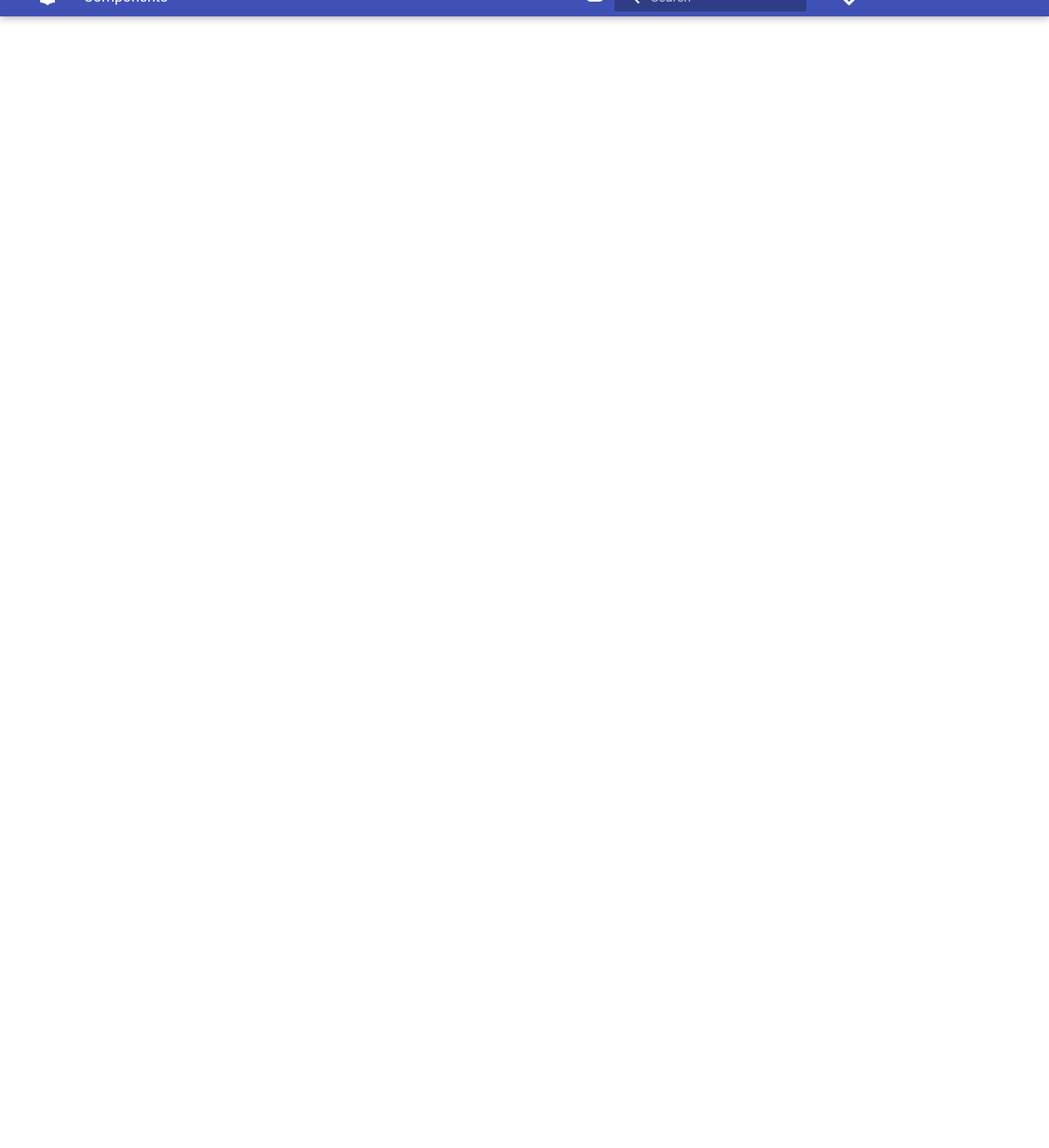
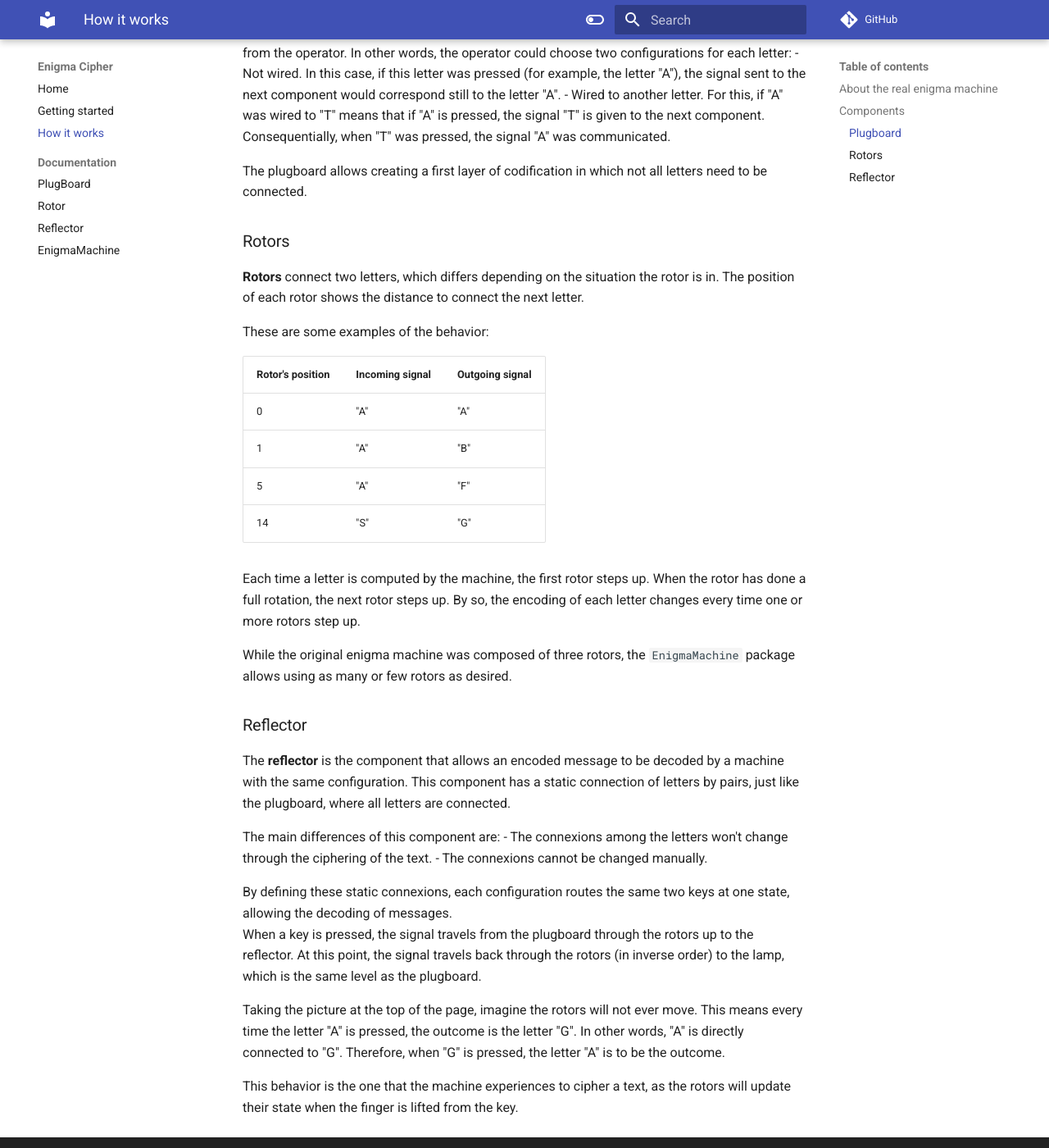
Before and after one commit to Jtachan/enigma_cipher, an MkDocs documentation site: the page built from docs/components.md, in a window 1280 px wide and 1400 px high, scrolled down 1380 px. Shown: the whole window at 82% size. Built offline with MkDocs 1.6.1 and Material for MkDocs 9.7.7, drawn with Linux system fonts in a browser that asks for light colours; comment, search, counter and statistics services are not loaded; the version menu is left out; some of the changed text lies outside the part shown.

Commit message:
Docu about how it works

```diff
--- a/docs/components.md
+++ b/docs/components.md
@@ -1 +1,67 @@
-# Components
+# How it works
+
+## About the real enigma machine
+
+The original enigma machine worked through an electrical pathway, defined by its components, which would scramble the signal for each letter.
+When a letter was pressed, the signal would travel through the plugboard, then through three rotors and finally through the reflector.
+From the reflector, the signal would travel back through the rotors to the lamp, lighting up a letter.
+
+After the letter was pressed, one or multiple rotors would step up, changing their position and the electrical pathway which connect all the letters.
+This means that the same letter pressed twice consecutively would have two different outcomes.
+
+![enigma_action](files/Enigma-action.svg)
+
+More about the real enigma machine at its [Wikipedia page](https://en.wikipedia.org/wiki/Enigma_machine).
+
+## Components
+
+Here is explained the behavior of the different components that create an enigma machine.
+
+### Plugboard
+
+The **plugboard** (or _Steckerbett_ in German) allows wiring letters in pairs by a manual configuration from the operator.
+In other words, the operator could choose two configurations for each letter:
+- Not wired. In this case, if this letter was pressed (for example, the letter "A"), the signal sent to the next component would correspond still to the letter "A".
+- Wired to another letter. For this, if "A" was wired to "T" means that if "A" is pressed, the signal "T" is given to the next component. Consequentially, when "T" was pressed, the signal "A" was communicated.
+
+The plugboard allows creating a first layer of codification in which not all letters need to be connected.
+
+### Rotors
+
+**Rotors** connect two letters, which differs depending on the situation the rotor is in.
+The position of each rotor shows the distance to connect the next letter.
+
+These are some examples of the behavior:
+
+| Rotor's position | Incoming signal | Outgoing signal |
+|------------------|-----------------|-----------------|
+| 0                | "A"             | "A"             |
+| 1                | "A"             | "B"             |
+| 5                | "A"             | "F"             |
+| 14               | "S"             | "G"             |
+
+Each time a letter is computed by the machine, the first rotor steps up.
+When the rotor has done a full rotation, the next rotor steps up.
+By so, the encoding of each letter changes every time one or more rotors step up.
+
+While the original enigma machine was composed of three rotors, the `EnigmaMachine` package allows using as many or few rotors as desired.
+
+### Reflector
+
+The **reflector** is the component that allows an encoded message to be decoded by a machine with the same configuration.
+This component has a static connection of letters by pairs, just like the plugboard, where all letters are connected.
+
+The main differences of this component are:
+- The connexions among the letters won't change through the ciphering of the text.
+- The connexions cannot be changed manually.
+
+By defining these static connexions, each configuration routes the same two keys at one state, allowing the decoding of messages.<br/>
+When a key is pressed, the signal travels from the plugboard through the rotors up to the reflector.
+At this point, the signal travels back through the rotors (in inverse order) to the lamp, which is the same level as the plugboard.
+
+Taking the picture at the top of the page, imagine the rotors will not ever move.
+This means every time the letter "A" is pressed, the outcome is the letter "G".
+In other words, "A" is directly connected to "G".
+Therefore, when "G" is pressed, the letter "A" is to be the outcome.
+
+This behavior is the one that the machine experiences to cipher a text, as the rotors will update their state when the finger is lifted from the key.
--- a/mkdocs.yml
+++ b/mkdocs.yml
@@ -4,7 +4,7 @@ repo_url: https://github.com/Jtachan/enigma_cipher
 nav:
   - Home: 'index.md'
   - Getting started: 'getting_started.md'
-  - Components: 'components.md'
+  - How it works: 'components.md'
   - Documentation:
       - PlugBoard: 'plug_board.md'
       - Rotor: 'rotor.md'
```
Also changed, not shown: docs/files/Enigma-action.svg (added).
